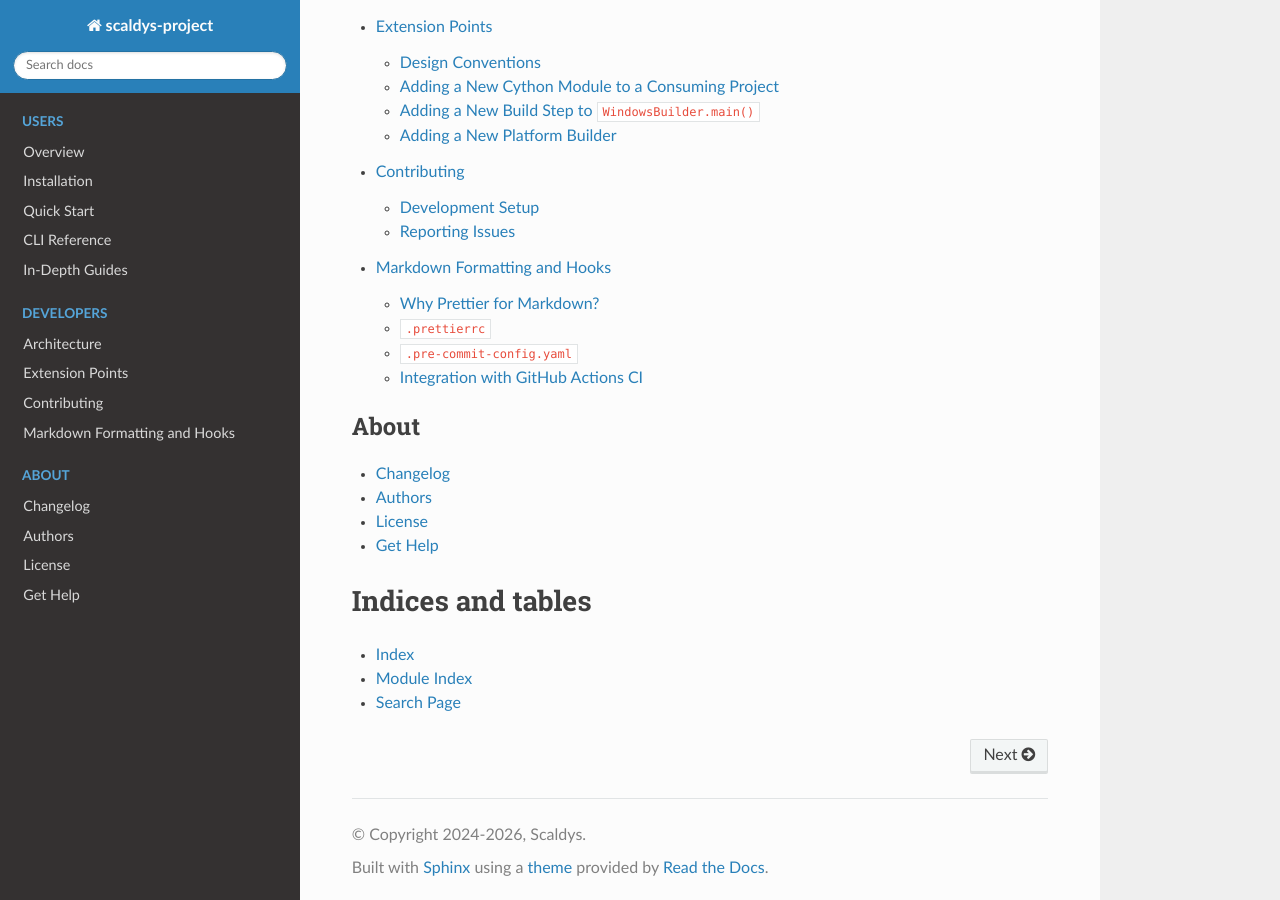
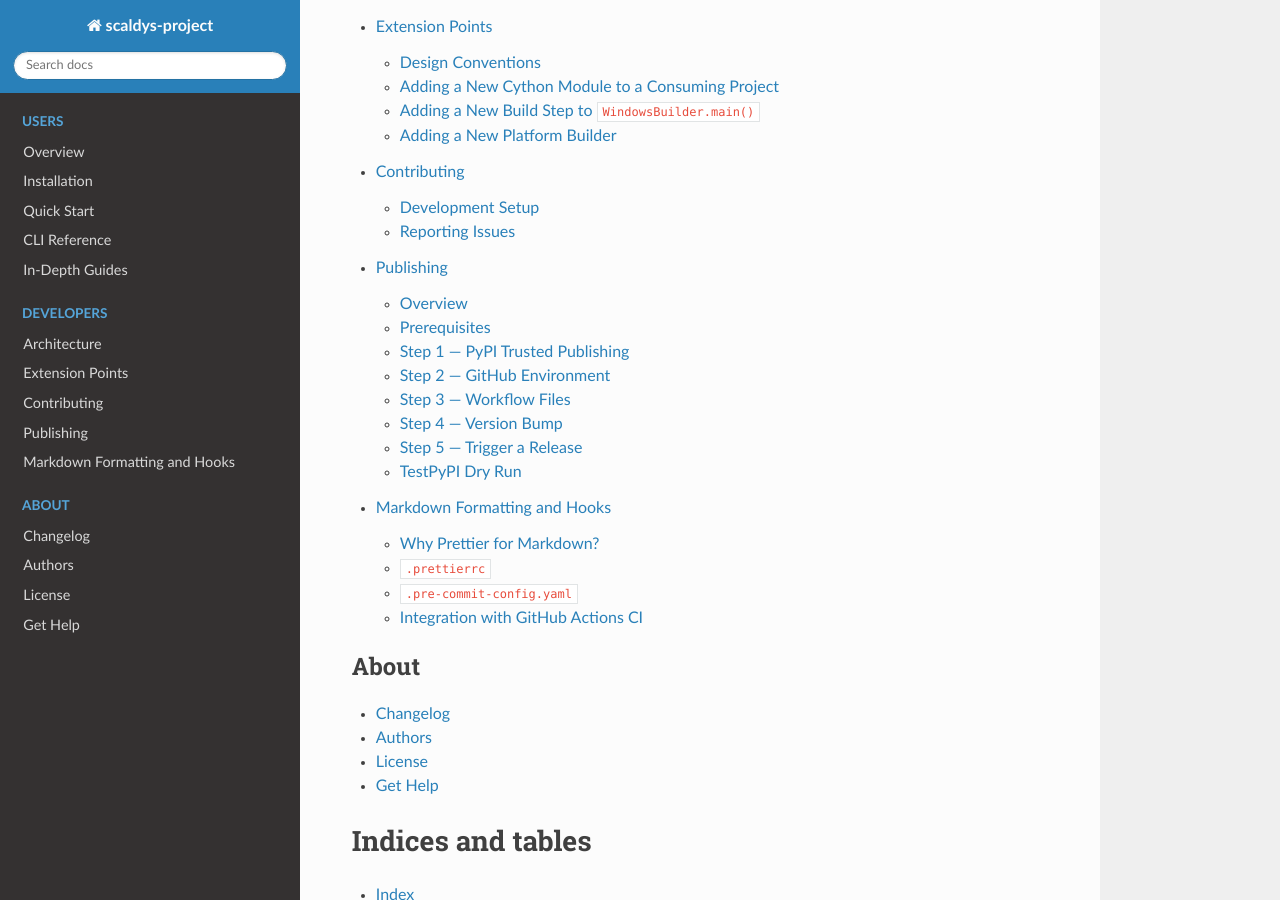
Before and after one commit to scaldys/scaldys-project, a Sphinx documentation site: the page built from docs/manual/source/index.rst, in a window 1280 px wide and 900 px high, scrolled down 1781 px. Built offline with Sphinx 7.4.7 and the Read the Docs theme 3.1.0, drawn with Linux system fonts in a browser that asks for light colours; some of the changed lines change nothing that is shown.

```diff
--- a/docs/manual/source/developers/contributing.rst
+++ b/docs/manual/source/developers/contributing.rst
@@ -75,23 +75,13 @@
 Versioning, Building, and Publishing
 --------------------------------------
 
-Version is declared once in ``pyproject.toml`` under ``[project] version`` and
-read at runtime via ``importlib.metadata`` in
-``src/scaldys_project/__about__.py``.  Update ``pyproject.toml`` before
-tagging a release.
+For the complete release procedure — PyPI Trusted Publishing setup, GitHub
+environment configuration, workflow files, version bump, and TestPyPI dry run
+— see :ref:`publishing`.
 
-Build a wheel and source distribution::
+Quick reference for a local build::
 
     uv build
-
-Publish to PyPI (requires a configured API token)::
-
-    uv publish
-
-To test against TestPyPI first, uncomment the ``[[tool.uv.index]]`` block in
-``pyproject.toml`` and run::
-
-    uv publish --index testpypi
 
 Testing Changes Against a Consuming Project
 --------------------------------------------
--- /dev/null
+++ b/docs/manual/source/developers/publishing.rst
@@ -0,0 +1,201 @@
+.. _publishing:
+
+***********
+Publishing
+***********
+
+This guide covers everything needed to publish ``scaldys-project`` to PyPI
+using GitHub Actions with OIDC Trusted Publishing — no API tokens or secrets
+to manage.
+
+.. contents:: On this page
+   :local:
+   :depth: 2
+
+
+Overview
+========
+
+Releases are triggered by pushing a version tag (e.g. ``v1.0.0``) to GitHub.
+The ``release.yml`` workflow then builds the distributions with ``uv build``
+and publishes them to PyPI via ``uv publish --trusted-publishing always``.
+
+CI (``ci.yml``) runs on every push and pull request: it lints, type-checks,
+tests across Ubuntu / macOS / Windows, and verifies the build.  A release
+should only be triggered once CI is green.
+
+
+Prerequisites
+=============
+
+- A `PyPI account <https://pypi.org/account/register/>`_ with 2FA enabled
+  (now required by PyPI for publishing)
+- The GitHub repository must exist and have GitHub Actions enabled
+
+
+Step 1 — PyPI Trusted Publishing
+=================================
+
+Trusted Publishing lets PyPI verify the identity of a GitHub Actions workflow
+using OIDC tokens.  No API token or secret is stored in the repository.
+
+1. Log in to `pypi.org <https://pypi.org>`_ and go to **Your account →
+   Publishing** (or visit
+   ``https://pypi.org/manage/account/publishing/`` directly).
+2. Under **Add a new pending publisher**, fill in:
+
+   ==================== ========================
+   Field                Value
+   ==================== ========================
+   PyPI project name    ``scaldys-project``
+   Owner                ``scaldys``
+   Repository name      ``scaldys-project``
+   Workflow name        ``release.yml``
+   Environment name     ``release``
+   ==================== ========================
+
+3. Click **Add**.  PyPI will accept tokens from that exact workflow/environment
+   combination and no other source.
+
+.. note::
+   Use ``testpypi`` (``test.pypi.org``) to do a dry run first.  Set up a
+   separate pending publisher on Test PyPI with the same fields, and
+   temporarily point the workflow at ``--index testpypi``.  See
+   :ref:`testpypi_dry_run` below.
+
+
+Step 2 — GitHub Environment
+============================
+
+The workflow declares ``environment: release``, which must exist in the
+repository settings before the workflow can publish.
+
+1. In the GitHub repository, go to **Settings → Environments → New
+   environment**.
+2. Name it ``release``.
+3. Optionally add a **required reviewer** (deployment protection rule) so that
+   a human must approve each publish job before it runs.
+4. Save.
+
+The ``id-token: write`` permission in the workflow is what allows GitHub to
+mint the OIDC token that PyPI verifies.
+
+
+Step 3 — Workflow Files
+========================
+
+The two workflow files are located in the repository under ``.github/workflows/``.
+
+ci.yml
+------
+
+Runs on every push and pull request::
+
+    .github/workflows/ci.yml
+
+Jobs:
+
+- **code_quality** — ``ruff check``, ``ruff format --diff``, Prettier,
+  ``pyright``
+- **test** — ``pytest --cov`` on Ubuntu, macOS, and Windows
+- **build** — ``uv build`` (verifies the package can be built)
+
+release.yml
+-----------
+
+Runs when a ``v*`` tag is pushed::
+
+    .github/workflows/release.yml
+
+.. code-block:: yaml
+
+    on:
+      push:
+        tags:
+          - v*
+
+    jobs:
+      pypi:
+        name: Publish to PyPI
+        runs-on: ubuntu-latest
+        environment:
+          name: release
+        permissions:
+          id-token: write
+        steps:
+          - uses: actions/checkout@v4
+          - uses: astral-sh/setup-uv@v3
+          - name: Build the project
+            run: uv build --index-strategy unsafe-best-match
+          - name: Publish
+            run: uv publish --trusted-publishing always
+
+.. note::
+   The template ships with the ``tags:`` trigger commented out and
+   ``on: push`` active.  Make sure to uncomment the tag trigger and remove the
+   bare ``push`` trigger before the first release, otherwise every push to
+   the repository will attempt a publish.
+
+
+Step 4 — Version Bump
+======================
+
+Version is declared once in ``pyproject.toml``::
+
+    [project]
+    version = "1.0.0"
+
+It is read at runtime via ``importlib.metadata`` in
+``src/scaldys_project/__about__.py``.
+
+Before tagging a release:
+
+1. Edit ``pyproject.toml`` and bump ``version``.
+2. Update ``CHANGELOG`` with the release notes.
+3. Commit both changes::
+
+       git commit -am "Release v1.0.0"
+
+
+Step 5 — Trigger a Release
+============================
+
+Push a version tag to kick off the ``release.yml`` workflow::
+
+    git tag v1.0.0
+    git push origin v1.0.0
+
+GitHub Actions will:
+
+1. Check out the repository at the tagged commit.
+2. Run ``uv build``, producing ``dist/scaldys_project-1.0.0-py3-none-any.whl``
+   and ``dist/scaldys_project-1.0.0.tar.gz``.
+3. Authenticate to PyPI using an OIDC token (no secret needed).
+4. Upload both distributions via ``uv publish``.
+
+The package will appear on ``https://pypi.org/project/scaldys-project/``
+within a minute or two.
+
+
+.. _testpypi_dry_run:
+
+TestPyPI Dry Run
+================
+
+Before the first real release it is a good idea to verify the full pipeline
+against `Test PyPI <https://test.pypi.org>`_.
+
+1. Create an account on ``test.pypi.org`` and add a pending publisher there
+   with the same fields as in :ref:`Step 1 <publishing>` but pointing at
+   ``test.pypi.org``.
+2. Temporarily change the publish step in ``release.yml``::
+
+       run: uv publish --index testpypi --trusted-publishing always
+
+3. Push a pre-release tag::
+
+       git tag v1.0.0rc1
+       git push origin v1.0.0rc1
+
+4. Confirm the package appears on ``https://test.pypi.org/project/scaldys-project/``.
+5. Revert the workflow change before the real release.
--- a/docs/manual/source/index.rst
+++ b/docs/manual/source/index.rst
@@ -37,6 +37,7 @@
    developers/architecture
    developers/extension_points
    developers/contributing
+   developers/publishing
    developers/markdown_formatting
 
 .. toctree::
```
Also changed, not shown: 1 other file.
